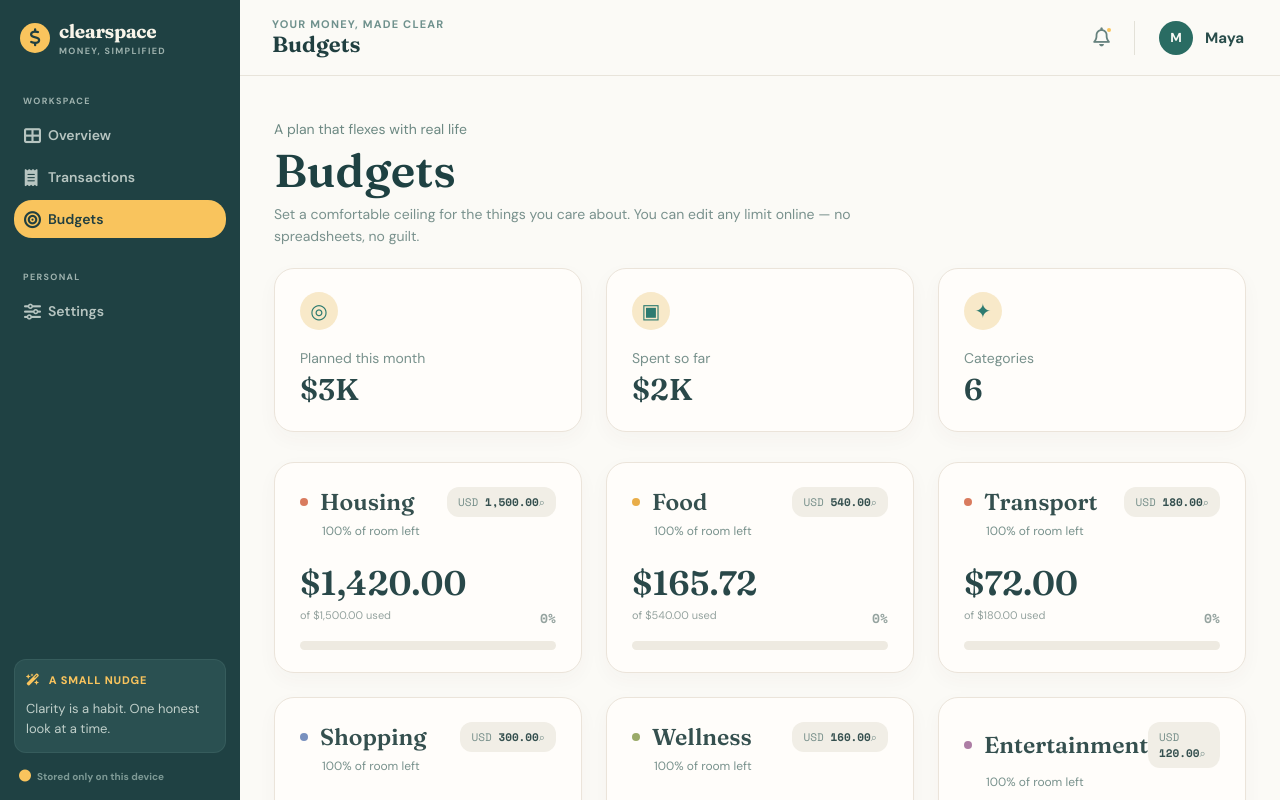
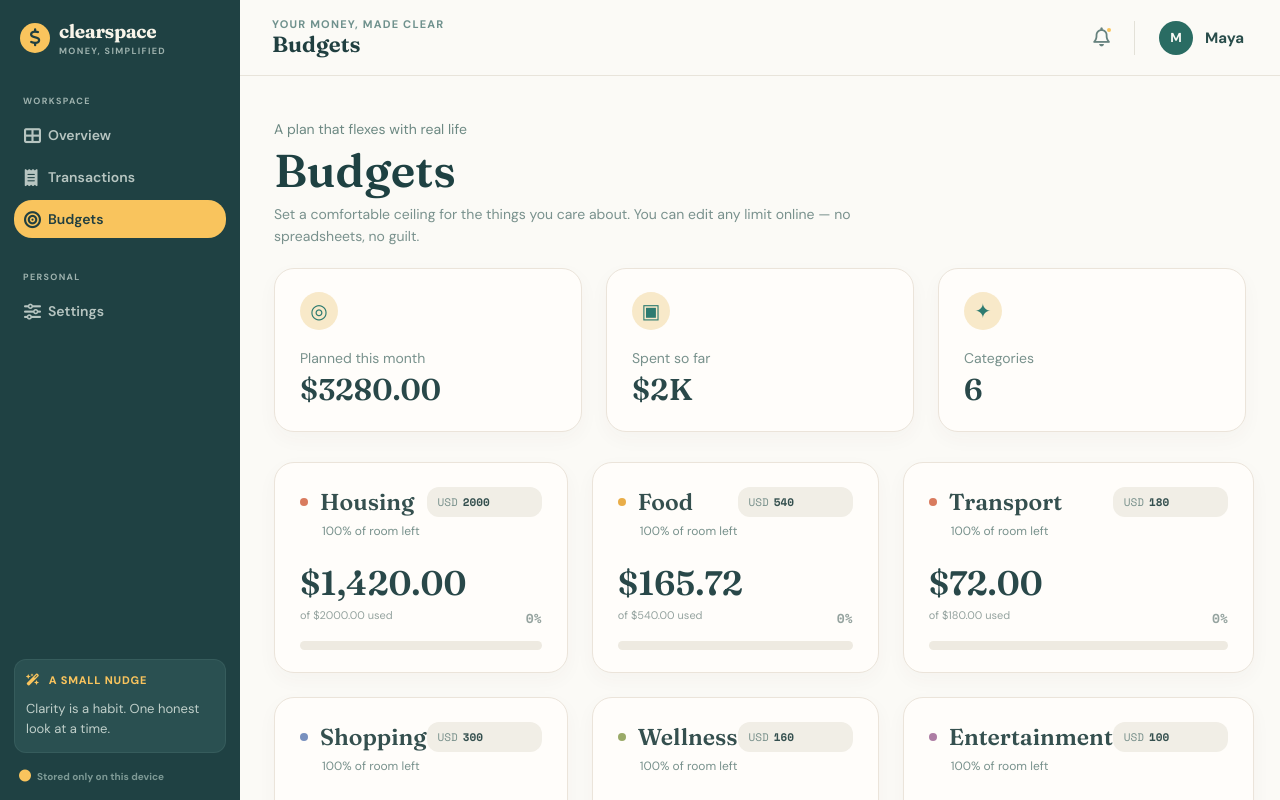
Before and after one commit to emperorfrost17-png/finance-tracker-app, a React (Vite) app: page /budget in a window 1280 px wide. Shown: the top 800 px of the page. Built offline with nearby package versions, Linux system fonts and the light colour scheme.

Commit message:
made budget page partly functional

```diff
--- a/src/App.tsx
+++ b/src/App.tsx
@@ -153,7 +153,7 @@ function App() {
           }
         />
         <Route path="/settings" element={<SettingsPage />} />
-        <Route path="/budget" element={<BudgetPage />} />
+        <Route path="/budget" element={<BudgetPage transactions={transactions} />} />
       </Routes>
       {showAddedTaskNotification && (
         <div className="notification" role="status" aria-live="polite">
--- a/src/pages/BudgetPage.css
+++ b/src/pages/BudgetPage.css
@@ -71,6 +71,23 @@
   border-radius: 20px;
   background: #fffdfa;
   box-shadow: 0 7px 20px rgba(71, 68, 55, 0.035);
+  transition:
+    transform 180ms ease,
+    border-color 180ms ease,
+    box-shadow 180ms ease;
+}
+.budget-card:hover {
+  transform: translateY(-4px);
+  border-color: #cbdcd5;
+  box-shadow: 0 13px 26px rgba(45, 75, 68, 0.12);
+}
+@media (prefers-reduced-motion: reduce) {
+  .budget-card {
+    transition: none;
+  }
+  .budget-card:hover {
+    transform: none;
+  }
 }
 .budget-card__heading {
   display: flex;
@@ -111,11 +128,34 @@
   background: #ad7da4;
 }
 .budget-limit {
+  display: flex;
+  align-items: center;
+  gap: 5px;
   padding: 7px 11px;
   border-radius: 12px;
   color: #78908b;
   background: #f1eee6;
   font: 11px var(--font-data);
+}
+.budget-limit input {
+  width: 68px;
+  min-width: 0;
+  padding: 0;
+  border: 0;
+  color: #35504f;
+  background: transparent;
+  font: 700 11px var(--font-data);
+}
+.budget-limit input:focus-visible {
+  outline: 1px solid #2d7b70;
+  outline-offset: 2px;
+}
+.budget-limit input::-webkit-inner-spin-button,
+.budget-limit input::-webkit-outer-spin-button {
+  margin: 0;
+}
+.budget-limit input {
+  -moz-appearance: textfield;
 }
 .budget-limit b {
   color: #35504f;
--- a/src/pages/BudgetPage.tsx
+++ b/src/pages/BudgetPage.tsx
@@ -1,70 +1,99 @@
 import { Header } from "../components/Header";
 import { Sidebar } from "../components/Sidebar";
+import type { Transaction } from "../App";
+import { useState } from "react";
 import "./BudgetPage.css";
 
-type Budget = {
+interface Budget {
+  id: string;
   name: string;
   icon: string;
   spent: string;
-  limit: string;
+  limit: number;
   remaining: string;
   tone: string;
 };
 
-const budgets: Budget[] = [
+export function BudgetPage({ transactions }: { transactions: Transaction[] }) {
+  const handleBudgetLimitChange = (
+    budgetId: string,
+    event: React.ChangeEvent<HTMLInputElement>,
+  ) => {
+    setBudgets((prevBudgets) =>
+      prevBudgets.map((budget) =>
+        budget.id === budgetId ? { ...budget, limit: parseFloat(event.target.value) } : budget
+      )
+    );
+
+    // Here you can also update the budget limit in your state or context if needed
+  };
+  const [budgets, setBudgets] = useState<Budget[]>([
     {
+      id: crypto.randomUUID(),
       name: "Housing",
       icon: "◎",
       spent: "$1,420.00",
-    limit: "$1,500.00",
+      limit:  2000,
       remaining: "100% of room left",
       tone: "coral",
     },
     {
+      id: crypto.randomUUID(),
       name: "Food",
       icon: "▣",
       spent: "$165.72",
-    limit: "$540.00",
+      limit: 540,
       remaining: "100% of room left",
       tone: "gold",
     },
     {
+      id: crypto.randomUUID(),
       name: "Transport",
       icon: "✦",
       spent: "$72.00",
-    limit: "$180.00",
+      limit: 180,
       remaining: "100% of room left",
       tone: "coral",
     },
     {
+      id: crypto.randomUUID(),
       name: "Shopping",
       icon: "●",
       spent: "$128.00",
-    limit: "$300.00",
+      limit: 300,
       remaining: "100% of room left",
       tone: "blue",
     },
     {
+      id: crypto.randomUUID(),
       name: "Wellness",
       icon: "✦",
       spent: "$38.00",
-    limit: "$160.00",
+      limit: 160,
       remaining: "100% of room left",
       tone: "olive",
     },
     {
+      id: crypto.randomUUID(),
       name: "Entertainment",
       icon: "●",
       spent: "$19.99",
-    limit: "$120.00",
+      limit: 100,
       remaining: "100% of room left",
       tone: "plum",
     },
-];
+  ]);
 
-export function BudgetPage() {
+
+
+  const totalBudgetLimitForMonth = budgets.reduce(
+    (sum, budget) => sum + budget.limit,
+    0,
+  );
   return (
+
     <main className="App budgets-page">
+
       <Sidebar />
 
       <section className="main-content">
@@ -84,7 +113,7 @@ export function BudgetPage() {
             <div className="summary-card">
               <i>◎</i>
               <span>Planned this month</span>
-              <strong>$3K</strong>
+              <strong>${totalBudgetLimitForMonth.toFixed(2)} </strong>
             </div>
             <div className="summary-card">
               <i>▣</i>
@@ -94,13 +123,13 @@ export function BudgetPage() {
             <div className="summary-card">
               <i>✦</i>
               <span>Categories</span>
-              <strong>6</strong>
+              <strong>{budgets.length}</strong>
             </div>
           </section>
 
           <section className="budget-grid">
             {budgets.map((budget) => (
-              <article className="budget-card" key={budget.name}>
+              <article className="budget-card" key={budget.id}>
                 <div className="budget-card__heading">
                   <div>
                     <i className={`budget-dot budget-dot--${budget.tone}`}>
@@ -109,13 +138,21 @@ export function BudgetPage() {
                     <h3>{budget.name}</h3>
                   </div>
                   <span className="budget-limit">
-                    USD <b>{budget.limit.replace("$", "")}</b>⌕
+                    USD
+                    <input
+                      type="number"
+                      min={0}
+                      step="0.5"
+                      value={ budget.limit}
+                      onChange={(event) => handleBudgetLimitChange(budget.id, event)}
+                      aria-label={`${budget.name} budget limit`}
+                    />
                   </span>
                 </div>
                 <p>{budget.remaining}</p>
                 <strong className="budget-amount">{budget.spent}</strong>
                 <div className="budget-card__meta">
-                  <span>of {budget.limit} used</span>
+                  <span>of ${budget.limit.toFixed(2)} used</span>
                   <b className="budget-percent">0%</b>
                 </div>
                 <div className="budget-progress">
```
Lines whose indentation alone changed are shown as unchanged.
